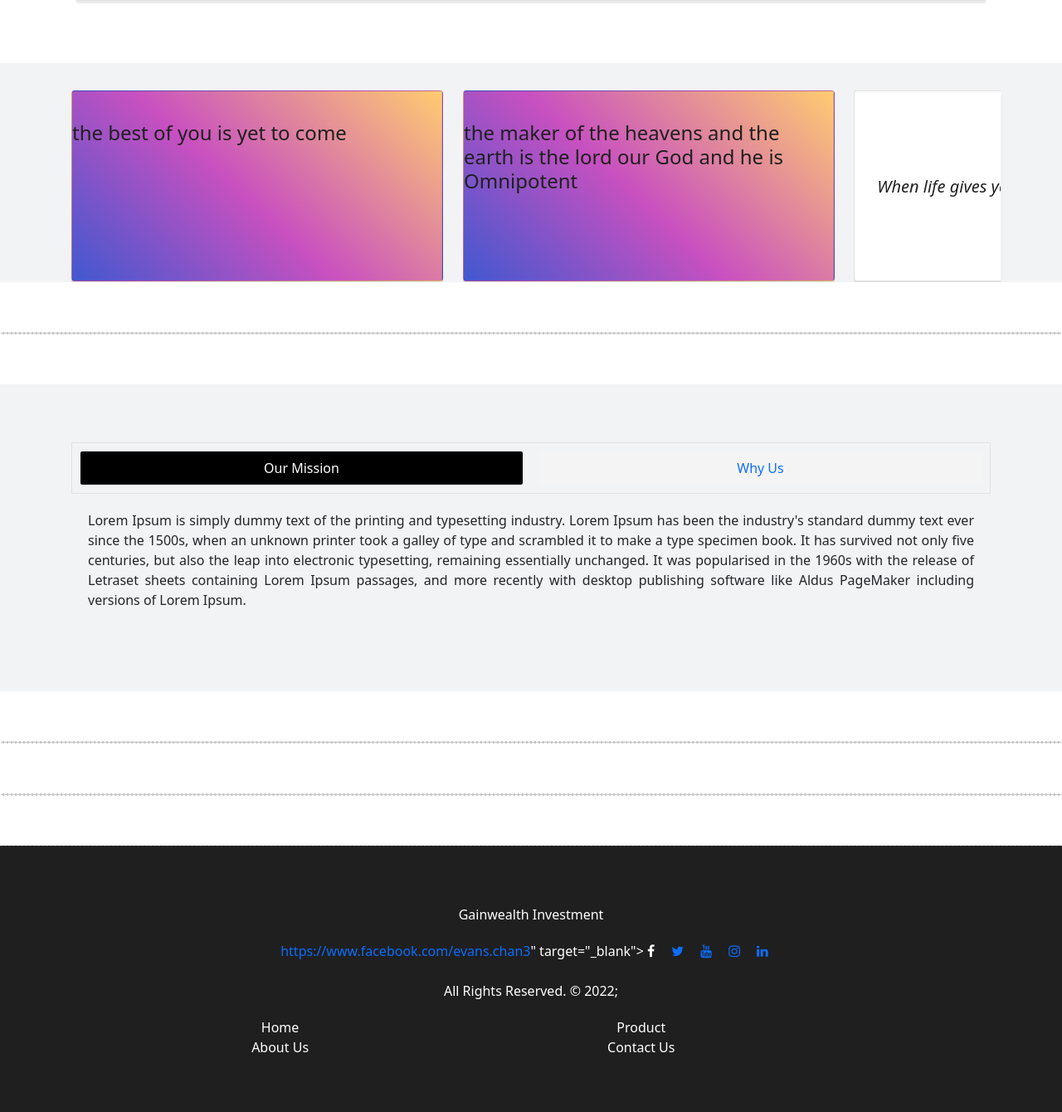
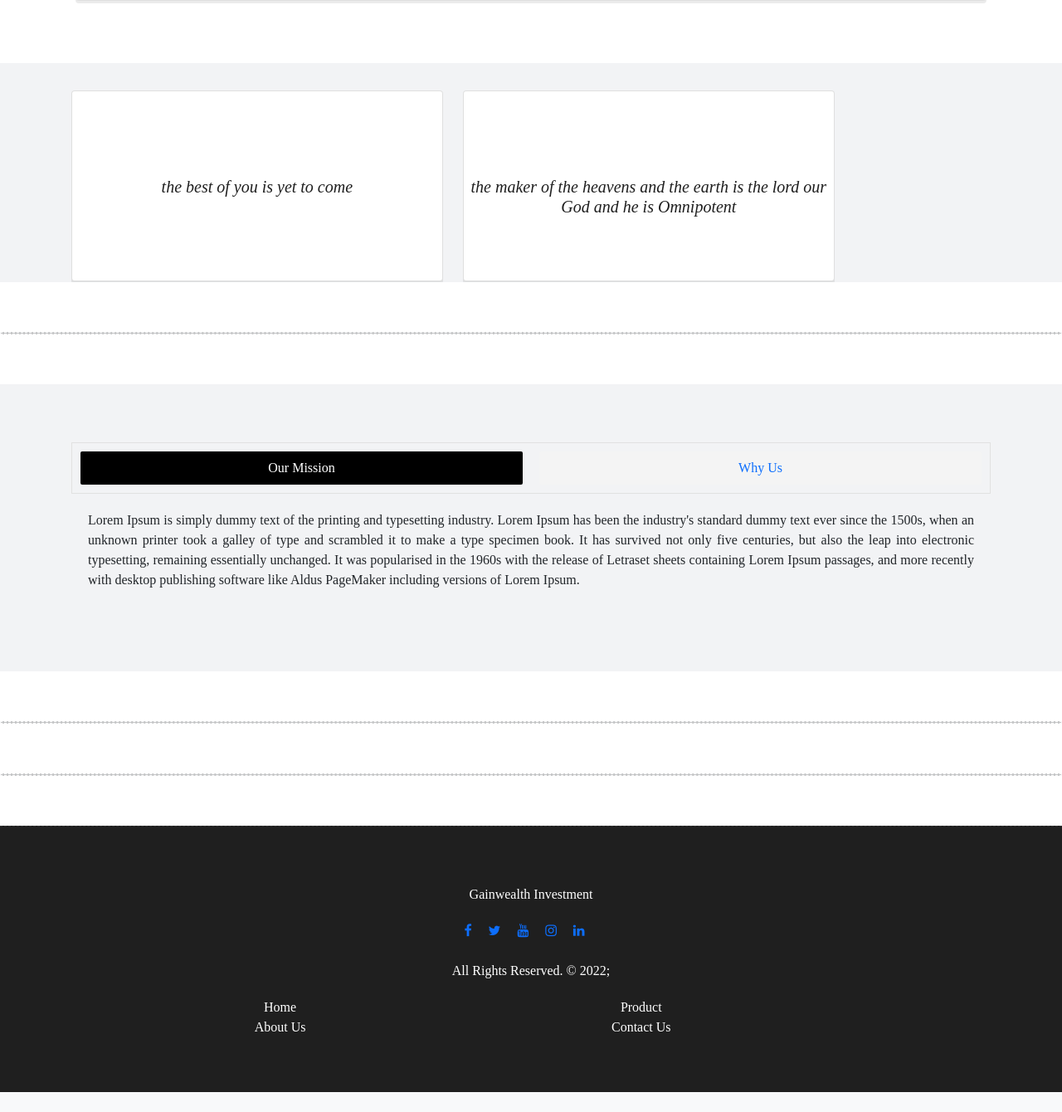
Before and after one commit to doctor-evans/myblog, a Django app: template templates/index.html in a window 1280 px wide. Shown: the part 1469-2809 px from the top of the page at 83% size. After the commit the page ends 2785 px from the top, so only its background shows below. Run offline with Django 4.2, Linux system fonts and the light colour scheme; the template is opened without the code that fills it: values that come from a table or form of the project are taken from there, others are empty; data comes from the database, SQL or seed files in the repository; both versions use the stored data as it was after the commit; some libraries are stand-ins or nearby versions.

Commit message:
links and quotes

```diff
--- a/blog/urls.py
+++ b/blog/urls.py
@@ -3,7 +3,8 @@ from django.urls import path
 from .feeds import LatestPostsFeed
 
 urlpatterns = [
-    path("", views.PostList.as_view(), name="home"),
+    path("", views.indexView, name="home"),
     path("<slug:slug>/", views.post_detail, name="post_detail"),
     path("feed/rss", LatestPostsFeed(), name="post_feed"),
+    path("base/links/", views.sociallinks, name="links"),
 ]
--- a/templates/base.html
+++ b/templates/base.html
@@ -24,6 +24,10 @@
 
 </head>
 <style>
+    body {
+        font-family: 'Times New Roman', Times, serif !important;
+    }
+
     .nocard {
         width: 100%;
     }
@@ -81,18 +85,15 @@
                 <div class="scrolling-wrapper row flex-row flex-nowrap mt-4 pb-4 pt-2" style="height: 100%;">
                     {% for quote in all_quotes %}
                     <div class="col-sm-8 col-lg-5">
-                        <div class="card card-block card-1">
-                            <h4>{{ quote.quote }}</h4>
+                        <div class="card card-block">
+                            <div style="text-align:center;">
+                                <h5 style="margin-top:15%;"><i>{{ quote.quote }}</i></h5>
+                            </div>
+
+
                         </div>
                     </div>
                     {% endfor %}
-                    <div class="col-sm-8 col-lg-5">
-                        <div class="card card-block">
-                            <div style="text-align:center;">
-                                <h5 style="margin-top:15%;"><i>When life gives you lemons, make lemonade</i></h5>
-                            </div>
-                        </div>
-                    </div>
                 </div>
             </div>
         </div>
--- a/templates/footer.html
+++ b/templates/footer.html
@@ -8,7 +8,7 @@
         <div class="footer-distributed">
             <div class="footer-left">
                 <div class="pb-4">
-                    <a href="{{ links.facebook|urlize }}" target="_blank">
+                    <a href="{{ links.facebook }}" target="_blank">
                         <i class="fa fa-facebook-f mr-3"></i>
                     </a>
 
@@ -20,10 +20,10 @@
                         <i class="fa fa-youtube mr-3"></i>
                     </a>
 
-                    <a href="" target="_blank">
+                    <a href="{{ links.instagram }}" target="_blank">
                         <i class="fa fa-instagram mr-3"></i>
                     </a>
-                    <a href="" target="_blank">
+                    <a href="{{ links.linkedin }}" target="_blank">
                         <i class="fa fa-linkedin mr-3"></i>
                     </a>
                 </div>
--- a/templates/welcome.html
+++ b/templates/welcome.html
@@ -3,7 +3,8 @@
         <div class="message-box">
             <h4>Welcome</h4>
             <h2>To Gainwealth Investment</h2>
-            <p class="lead">Your one stop to all information regarding real-estate. Choosing a right
+            <p class="lead" style="font-weight: bold;"> Your one stop to all information regarding real-estate. Choosing
+                a right
                 location, specs and housing.</p>
         </div><!-- end messagebox -->
     </div><!-- end col -->
```
Also changed, not shown: blog/models.py (+5 -5 lines), blog/views.py (+17 -11 lines), templates/links.html (renamed from templates/slide.html, +5 -2 lines), db.sqlite3, images/images/red-deer-moose-roe-deer-white-tailed-deer-png-favpng-hbRBPL4qhxaKNw1ERFirU6isf.jpg (added).
